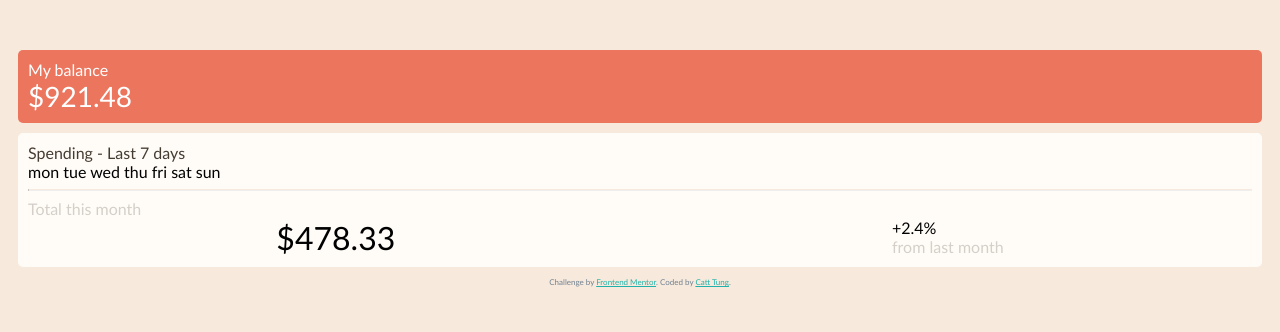
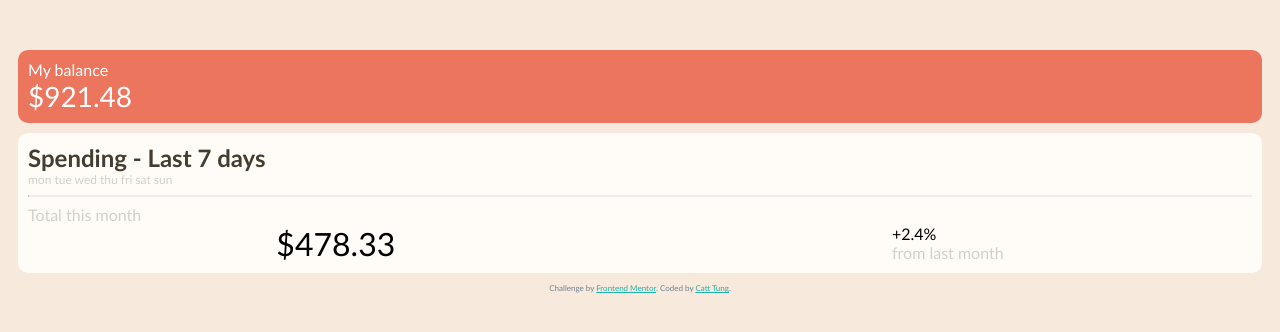
Before and after one commit to catt-tung/expenses-chart-frontend-practice, a plain HTML site: page index.html in a window 1280 px wide. Drawn offline with Linux system fonts and the light colour scheme.

Commit message:
font styling

```diff
--- a/index.html
+++ b/index.html
@@ -20,7 +20,7 @@
       <div class="spending-title">
         Spending - Last 7 days
       </div>
-      <div>
+      <div class="days-of-the-week">
         mon
         tue
         wed
--- a/styles.css
+++ b/styles.css
@@ -12,18 +12,25 @@ hr {
   color: white;
   padding: 10px;
   margin: 50px 10px 10px 10px;
-  border-radius: 5px;
+  border-radius: 10px;
 }
 
 .chart-section {
   background-color: #fffcf7;
   padding: 10px;
   margin: 10px;
-  border-radius: 5px;
+  border-radius: 10px;
 }
 
 .spending-title {
   color: #453c31;
+  font-size: 24px;
+  font-weight: 600;
+}
+
+.days-of-the-week {
+  color: #d4cfc8;
+  font-size: 12px;
 }
 
 .attribution {
```
